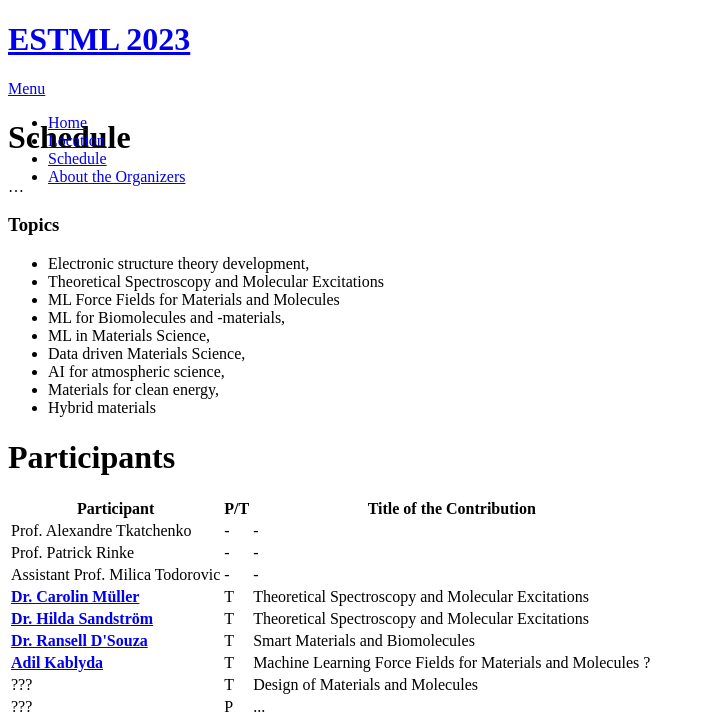
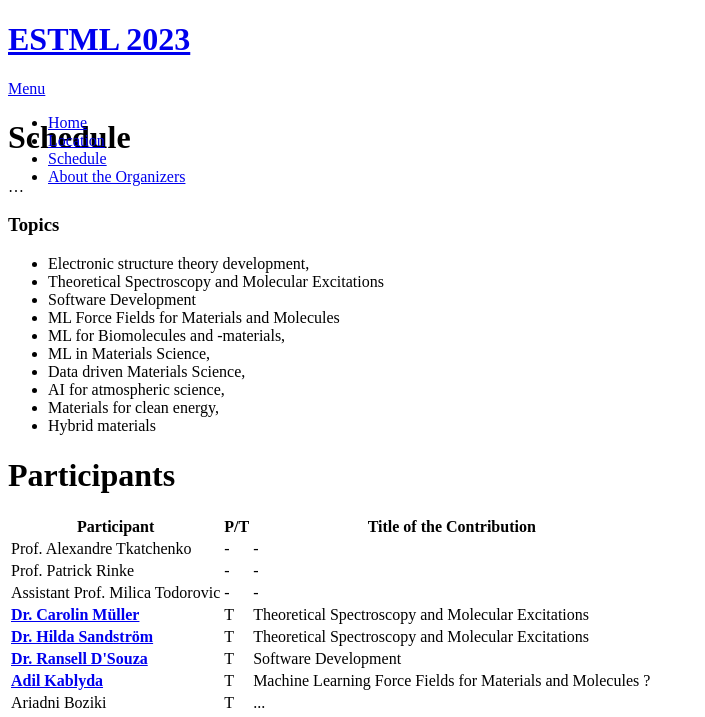
Before and after one commit to ESTML/ESTML.github.io, a Jekyll site: the page built from schedule.md, in a window 1280 px wide, cut to the strip 108-825 px from the top of the page. Shown: the whole strip, without its empty margins (0-705 px from the left). Built offline with Jekyll 4.4.1, drawn with Linux system fonts in a browser that asks for light colours; nearby versions of some CDN libraries.

Commit message:
Update schedule.md

```diff
--- a/schedule.md
+++ b/schedule.md
@@ -11,6 +11,7 @@ title: Schedule and Participants
 
 - Electronic structure theory development,
 - Theoretical Spectroscopy and Molecular Excitations
+- Software Development
 - ML Force Fields for Materials and Molecules
 - ML for Biomolecules and -materials,
 - ML in Materials Science,
@@ -56,7 +57,7 @@ title: Schedule and Participants
 <tr>
   <td> <b><a href='https://estml.github.io/contact/'>Dr. Ransell D'Souza</a></b> </td>
   <td> T </td>
-  <td> Smart Materials and Biomolecules </td>
+  <td> Software Development </td>
 </tr>
 <tr>
   <td> <b><a href='https://estml.github.io/contact/'>Adil Kablyda</a></b> </td>
@@ -64,9 +65,9 @@ title: Schedule and Participants
   <td> Machine Learning Force Fields for Materials and Molecules ? </td>
 </tr>
 <tr>
-  <td> ??? </td>
+  <td> Ariadni Boziki </td>
   <td> T </td>
-  <td> Design of Materials and Molecules </td>
+  <td> ... </td>
 </tr>
 <tr>
   <td> ??? </td>
```
